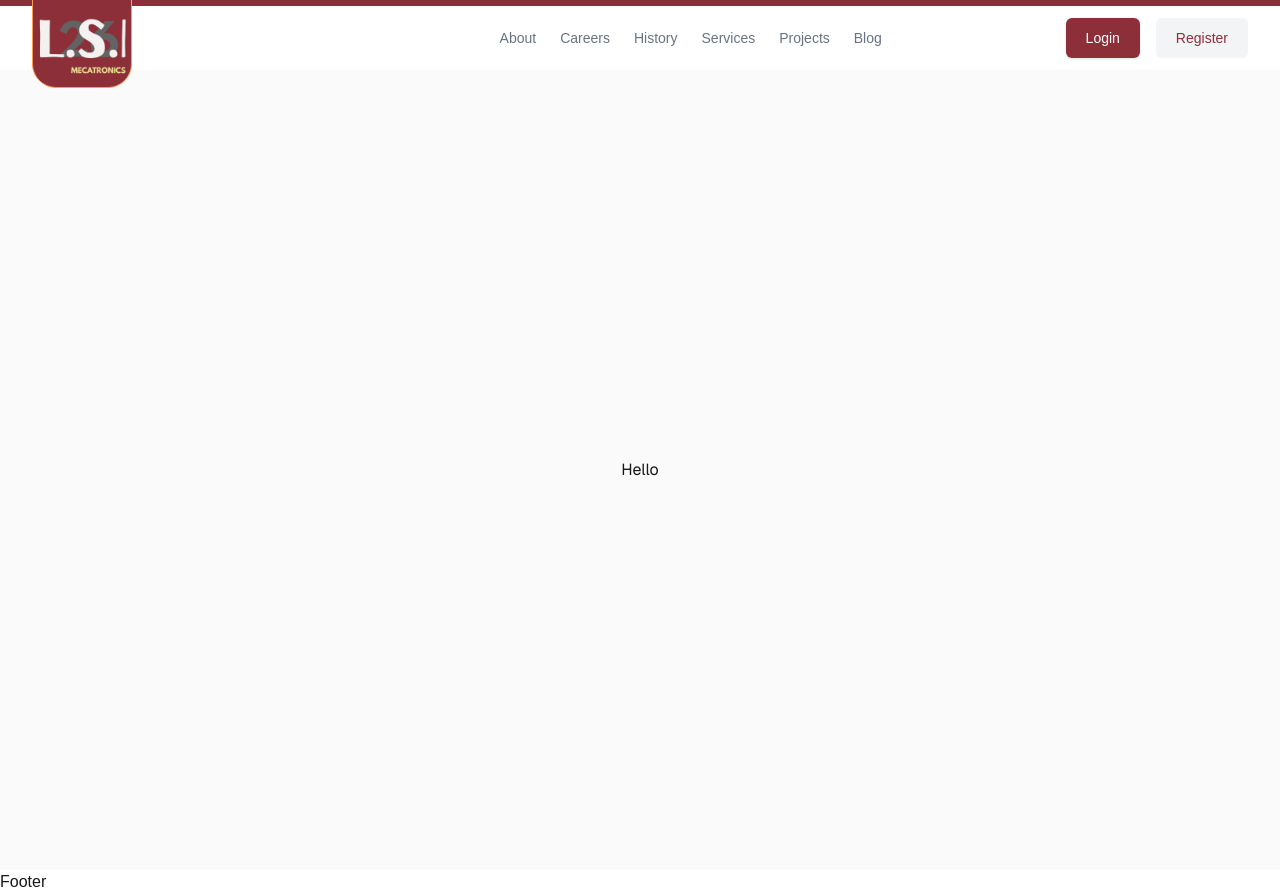
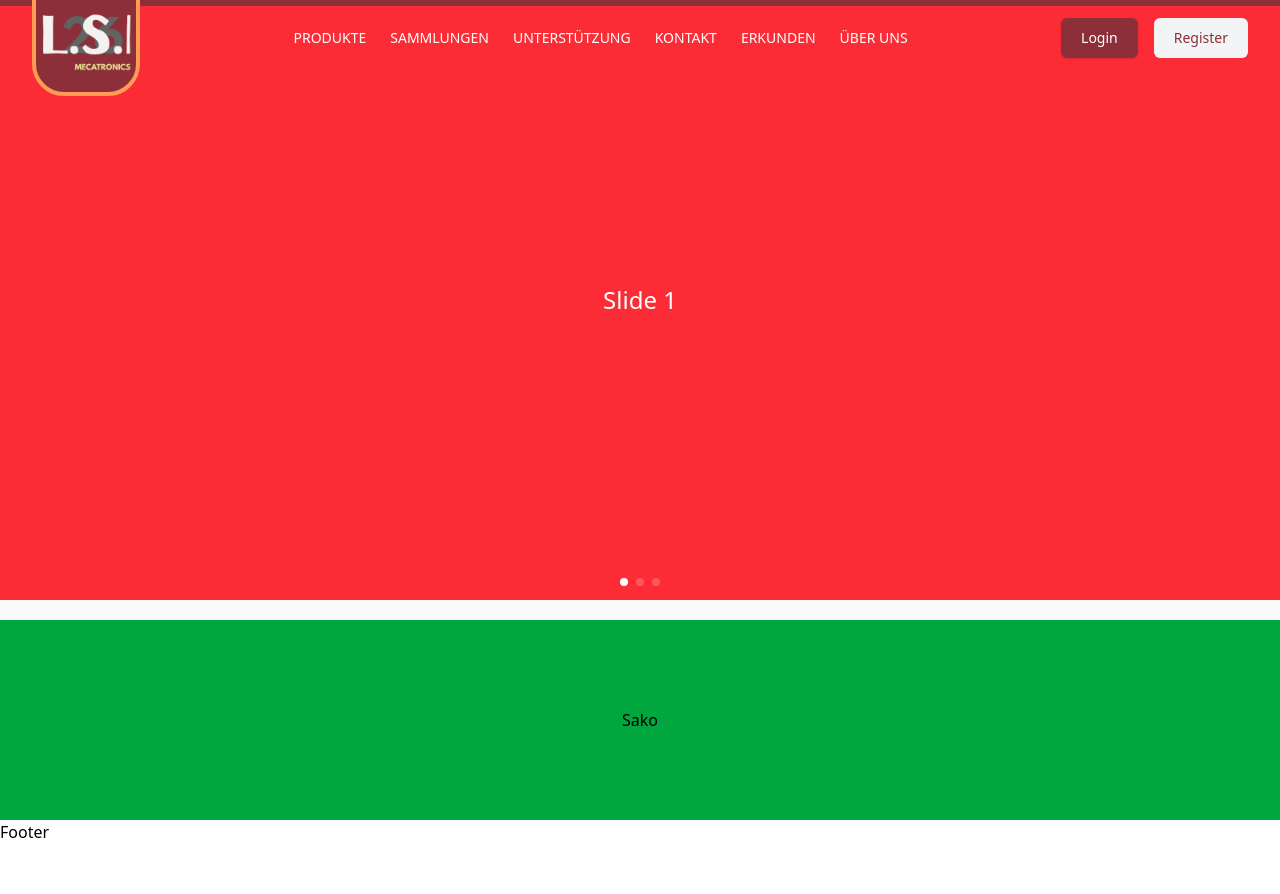
Before and after one commit to AbdulSamman/elekstatic-ls, a Next.js app: page / in a window 1280 px wide. After the commit the page ends 844 px from the top, so only its background shows below. Built offline with nearby package versions, Linux system fonts and the light colour scheme.

Commit message:
carousel works

```diff
--- a/app/_components/Header.tsx
+++ b/app/_components/Header.tsx
@@ -1,79 +1,81 @@
+"use client";
 import React from "react";
 import Image from "next/image";
+import { usePathname } from "next/navigation";
 
 function Header() {
+  // nav background ändern
+  const pathname = usePathname();
+  const headerBg = pathname === "/" ? "bg-transparent" : "bg-blue-500";
   return (
-    <header className="bg-white border-t-6 border-primary">
+    <header
+      className={`${headerBg} border-t-6 border-primary absolute top-0 left-0 z-10 w-full`}>
       <div className="mx-auto max-w-7xl px-4 sm:px-6 lg:px-8">
         <div className="flex h-16 items-center justify-between">
-          <div className="bg-primary w-[100px] h-[100px] border border-borderCol rounded-b-3xl">
+          <div className="lg:flex lg:items-center lg:gap-12">
+            <a className="block text-teal-600" href="#">
+              <span className="sr-only">Home</span>
+              <div className="bg-primary border-4 border-borderCol rounded-b-4xl min-w-[100px] min-h-[100px]">
                 <Image
                   src="/logo2.png"
-              alt="logo"
                   width={100}
                   height={100}
                   loading="eager"
+                  alt="logo"
+                  className="pb-2"
                 />
               </div>
-          <div className="md:flex md:items-center md:gap-12">
-            <a className="block text-teal-600" href="#">
-              <span className="sr-only">Home</span>
             </a>
           </div>
 
-          <div className="hidden md:block">
+          <div className="hidden lg:block px-2 ">
             <nav aria-label="Global">
               <ul className="flex items-center gap-6 text-sm">
                 <li>
                   <a
-                    className="text-gray-500 transition hover:text-gray-500/75"
+                    className="text-white transition hover:text-gray-400 "
                     href="#">
-                    About
+                    PRODUKTE
                   </a>
                 </li>
 
                 <li>
                   <a
-                    className="text-gray-500 transition hover:text-gray-500/75"
+                    className="text-white transition hover:text-gray-400"
                     href="#">
                     {" "}
-                    Careers{" "}
+                    SAMMLUNGEN
                   </a>
                 </li>
 
                 <li>
                   <a
-                    className="text-gray-500 transition hover:text-gray-500/75"
+                    className="text-white transition hover:text-gray-400"
                     href="#">
-                    {" "}
-                    History{" "}
+                    UNTERSTÜTZUNG
                   </a>
                 </li>
 
                 <li>
                   <a
-                    className="text-gray-500 transition hover:text-gray-500/75"
+                    className="text-white transition hover:text-gray-400 "
                     href="#">
-                    {" "}
-                    Services{" "}
+                    KONTAKT
                   </a>
                 </li>
 
                 <li>
                   <a
-                    className="text-gray-500 transition hover:text-gray-500/75"
+                    className="text-white transition hover:text-gray-400 "
                     href="#">
-                    {" "}
-                    Projects{" "}
+                    ERKUNDEN
                   </a>
                 </li>
-
                 <li>
                   <a
-                    className="text-gray-500 transition hover:text-gray-500/75"
+                    className="text-white transition hover:text-gray-400 "
                     href="#">
-                    {" "}
-                    Blog{" "}
+                    ÜBER UNS
                   </a>
                 </li>
               </ul>
@@ -81,23 +83,21 @@ function Header() {
           </div>
 
           <div className="flex items-center gap-4">
-            <div className="sm:flex sm:gap-4">
+            <div className="gap-4 flex">
               <a
                 className="rounded-md bg-primary px-5 py-2.5 text-sm font-medium text-white shadow-sm"
                 href="#">
                 Login
               </a>
 
-              <div className="hidden sm:flex">
               <a
                 className="rounded-md bg-gray-100 px-5 py-2.5 text-sm font-medium text-primary"
                 href="#">
                 Register
               </a>
             </div>
-            </div>
 
-            <div className="block md:hidden">
+            <div className="block lg:hidden">
               <button className="rounded-sm bg-gray-100 p-2 text-gray-600 transition hover:text-gray-600/75">
                 <svg
                   xmlns="http://www.w3.org/2000/svg"
--- a/app/_components/Main.tsx
+++ b/app/_components/Main.tsx
@@ -1,7 +1,34 @@
-import React from "react";
+"use client";
+import { Swiper, SwiperSlide } from "swiper/react";
+import "swiper/css";
+import { Pagination } from "swiper/modules";
+import "swiper/css/pagination";
 
 function Main() {
-  return <div>Main</div>;
+  return (
+    <Swiper
+      spaceBetween={20}
+      slidesPerView={1}
+      loop={true}
+      pagination={{ clickable: true }}
+      modules={[Pagination]}>
+      <SwiperSlide>
+        <div className="h-150 bg-red-500 flex items-center justify-center text-white text-2xl">
+          Slide 1
+        </div>
+      </SwiperSlide>
+      <SwiperSlide>
+        <div className="h-150 bg-blue-500 flex items-center justify-center text-white text-2xl">
+          Slide 2
+        </div>
+      </SwiperSlide>
+      <SwiperSlide>
+        <div className="h-150 bg-green-500 flex items-center justify-center text-white text-2xl">
+          Slide 3
+        </div>
+      </SwiperSlide>
+    </Swiper>
+  );
 }
 
 export default Main;
--- /dev/null
+++ b/app/about/page.tsx
@@ -0,0 +1,7 @@
+export default function about() {
+  return (
+    <div className="flex min-h-screen items-center justify-center bg-zinc-50 font-sans ">
+      <h2>asd</h2>
+    </div>
+  );
+}
--- a/app/globals.css
+++ b/app/globals.css
@@ -1,29 +1,17 @@
 @import "tailwindcss";
 
-:root {
-  --background: #ffffff;
-  --foreground: #171717;
-}
-
 @theme inline {
-  --color-background: var(--background);
-  --color-foreground: var(--foreground);
-  --font-sans: var(--font-geist-sans);
-  --font-mono: var(--font-geist-mono);
   /* hier Farbe hinzufügen statt tailwind.config.ts neu V6*/
   --color-primary: #8c2f39;
   --color-borderCol: #ff9b54;
 }
 
-@media (prefers-color-scheme: dark) {
-  :root {
-    --background: #0a0a0a;
-    --foreground: #ededed;
-  }
+.swiper-pagination-bullet {
+  background-color: white !important;
+  opacity: 0.5;
 }
 
-body {
-  background: var(--background);
-  color: var(--foreground);
-  font-family: Arial, Helvetica, sans-serif;
+.swiper-pagination-bullet-active {
+  background-color: white !important;
+  opacity: 1;
 }
--- a/app/page.tsx
+++ b/app/page.tsx
@@ -1,7 +1,12 @@
+import Main from "./_components/Main";
+
 export default function Home() {
   return (
-    <div className="flex min-h-screen items-center justify-center bg-zinc-50 font-sans dark:bg-black">
-      <h2>Hello</h2>
+    <div className="h-full items-center justify-center bg-zinc-50 font-sans relative">
+      <Main />
+      <div className="bg-green-600 h-50 w-full flex items-center justify-center mt-5">
+        Sako
+      </div>
     </div>
   );
 }
--- a/package.json
+++ b/package.json
@@ -12,7 +12,8 @@
   "dependencies": {
     "next": "16.0.6",
     "react": "19.2.0",
-    "react-dom": "19.2.0"
+    "react-dom": "19.2.0",
+    "swiper": "^12.0.3"
   },
   "devDependencies": {
     "@tailwindcss/postcss": "^4",
```
Also changed, not shown: 1 other file (tests, documents, lock files or other folders). Lines whose indentation alone changed are shown as unchanged.
